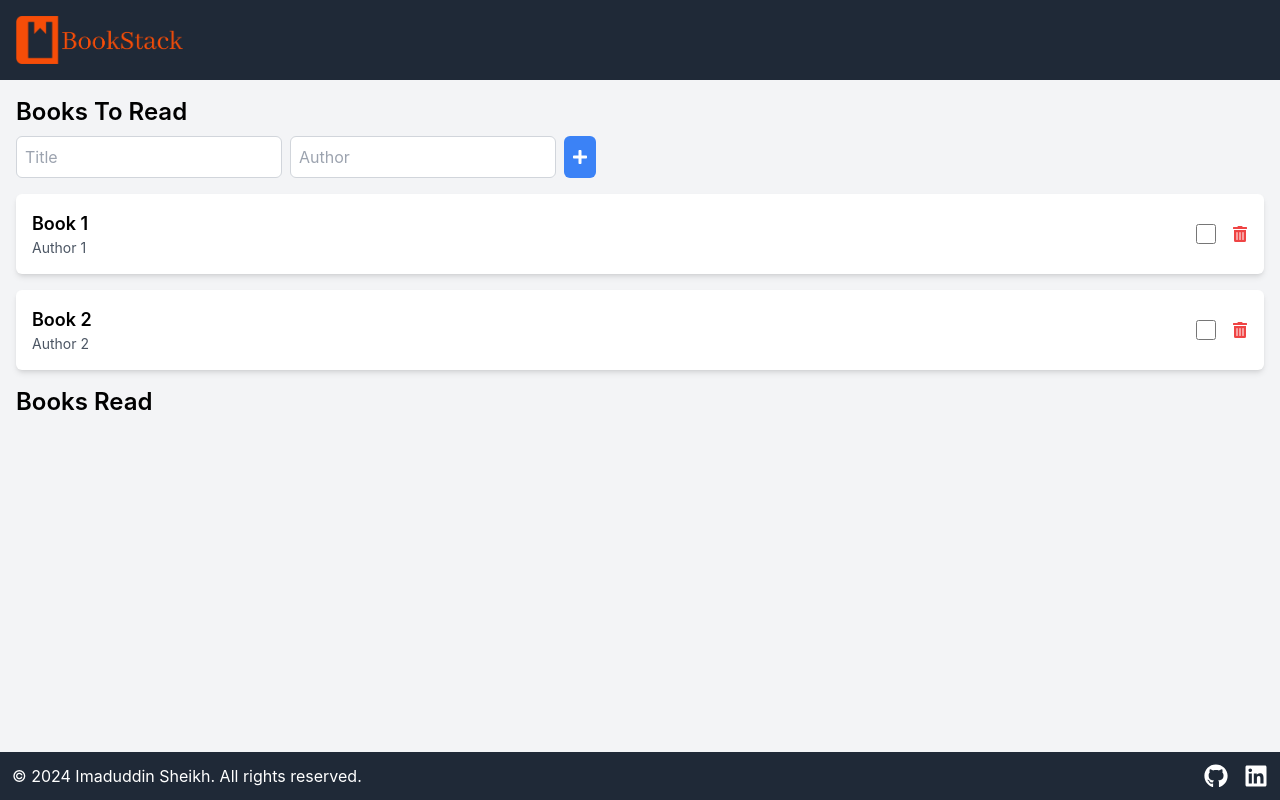
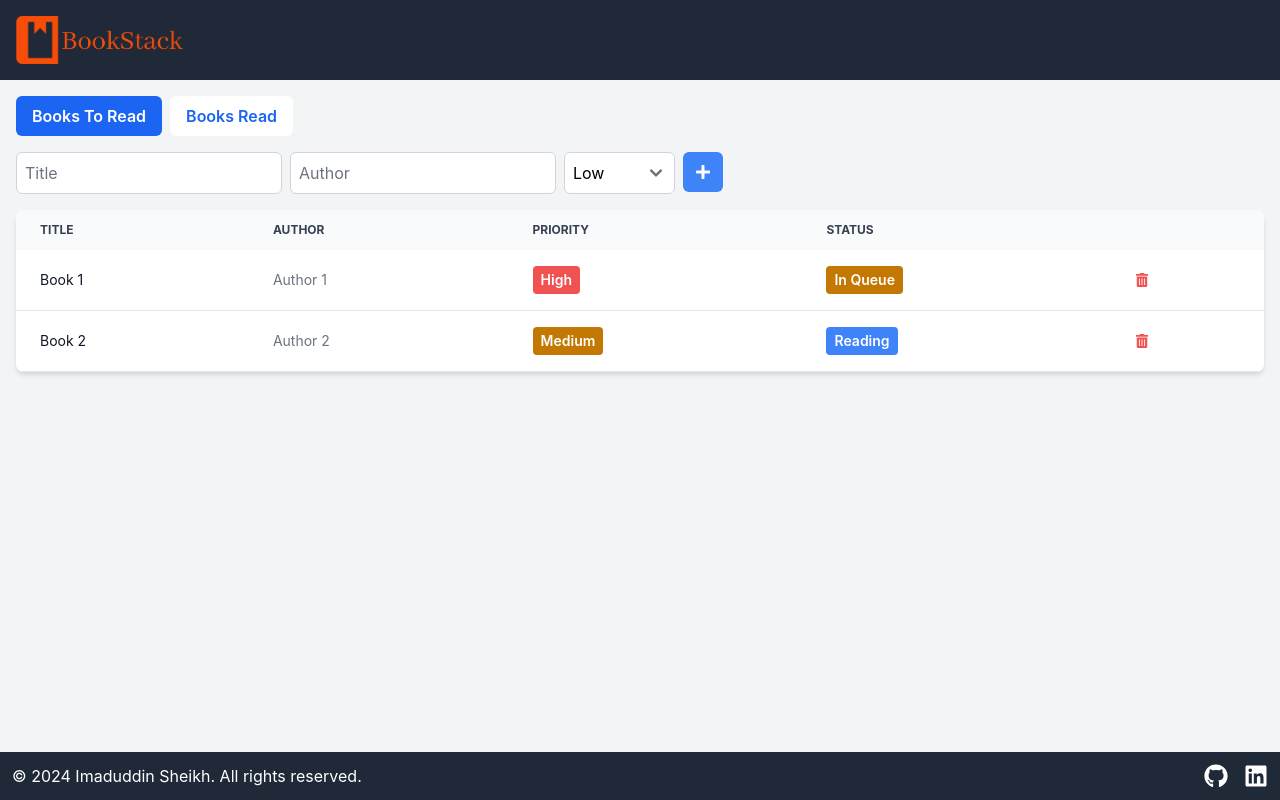
Before and after one commit to isheikh8492/BookStack, a React (Create React App) app in the folder bookstack_frontend/: page / in a window 1280 px wide. Built offline with nearby package versions, Linux system fonts and the light colour scheme.

Commit message:
frontend improvement

```diff
--- a/bookstack_frontend/package.json
+++ b/bookstack_frontend/package.json
@@ -6,6 +6,7 @@
     "@testing-library/jest-dom": "^5.17.0",
     "@testing-library/react": "^13.4.0",
     "@testing-library/user-event": "^13.5.0",
+    "flowbite": "^2.5.1",
     "react": "^18.3.1",
     "react-dom": "^18.3.1",
     "react-icons": "^5.3.0",
--- a/bookstack_frontend/src/App.js
+++ b/bookstack_frontend/src/App.js
@@ -2,6 +2,7 @@ import './App.css';
 import Navbar from './components/Navbar';
 import BookList from './components/BookList';
 import Footer from './components/Footer';
+import 'flowbite/dist/flowbite.min.css';
 
 function App() {
   return (
--- a/bookstack_frontend/src/components/BookItem.js
+++ b/bookstack_frontend/src/components/BookItem.js
@@ -1,26 +1,58 @@
 import React from "react";
 import { FaTrashAlt } from "react-icons/fa";
 
-function BookItem({ book, onDelete, onToggleRead }) {
+const statusColors = {
+  "In Queue": "bg-yellow-500",
+  Reading: "bg-blue-500",
+  Completed: "bg-green-500",
+};
+
+const priorityColors = {
+  Low: "bg-green-500",
+  Medium: "bg-yellow-500",
+  High: "bg-red-500",
+};
+
+function BookItem({ book, onDelete, onChangeStatus }) {
+  const cycleStatus = () => {
+    const statuses = ["In Queue", "Reading", "Completed"];
+    const currentIndex = statuses.indexOf(book.status);
+    const nextIndex = (currentIndex + 1) % statuses.length;
+    onChangeStatus(book.id, statuses[nextIndex]);
+  };
+
   return (
-    <div className="flex items-center justify-between p-4 bg-white shadow-md rounded-md mb-4">
-      <div>
-        <h3 className="text-lg font-semibold">{book.title}</h3>
-        <p className="text-sm text-gray-600">{book.author}</p>
-      </div>
-      <div className="flex items-center space-x-4">
-        <input
-          type="checkbox"
-          checked={book.isRead}
-          onChange={() => onToggleRead(book.id)}
-          className="form-checkbox h-5 w-5 text-blue-600"
-        />
+    <tr className="bg-white border-b dark:bg-gray-800 dark:border-gray-700 hover:bg-gray-50 dark:hover:bg-gray-600">
+      <td className="py-4 px-6 text-gray-900 whitespace-nowrap dark:text-white">
+        {book.title}
+      </td>
+      <td className="py-4 px-6">{book.author}</td>
+      <td className="py-4 px-6">
+        <span
+          className={`inline-block px-2 py-1 text-white text-sm font-semibold rounded ${
+            priorityColors[book.priority]
+          }`}
+        >
+          {book.priority}
+        </span>
+      </td>
+      <td className="py-4 px-6">
+        <span
+          onClick={cycleStatus}
+          className={`inline-block px-2 py-1 text-white text-sm font-semibold rounded cursor-pointer transition-transform transform hover:scale-105 ${
+            statusColors[book.status]
+          }`}
+        >
+          {book.status}
+        </span>
+      </td>
+      <td className="py-4 px-6 text-right">
         <FaTrashAlt
-          className="text-red-500 cursor-pointer"
+          className="text-red-500 cursor-pointer hover:scale-105 transition-transform"
           onClick={() => onDelete(book.id)}
         />
-      </div>
-    </div>
+      </td>
+    </tr>
   );
 }
 
--- a/bookstack_frontend/src/components/BookList.js
+++ b/bookstack_frontend/src/components/BookList.js
@@ -1,84 +1,146 @@
 import React, { useState } from "react";
-import BookItem from "./BookItem";
+import BookTable from "./BookTable";
 import { FaPlus } from "react-icons/fa";
 
 function BookList() {
   const [books, setBooks] = useState([
-    // Example books, you can start with an empty array
-    { id: 1, title: "Book 1", author: "Author 1", isRead: false },
-    { id: 2, title: "Book 2", author: "Author 2", isRead: false },
+    {
+      id: 1,
+      title: "Book 1",
+      author: "Author 1",
+      isRead: false,
+      priority: "High",
+      status: "In Queue",
+    },
+    {
+      id: 2,
+      title: "Book 2",
+      author: "Author 2",
+      isRead: true,
+      priority: "Medium",
+      status: "Reading",
+    },
   ]);
-
-  const [newBook, setNewBook] = useState({ title: "", author: "" });
+  const [newBook, setNewBook] = useState({
+    title: "",
+    author: "",
+    priority: "Low",
+    status: "In Queue",
+  });
+  const [activeTab, setActiveTab] = useState("toRead");
+  const [sortField, setSortField] = useState("title");
+  const [sortOrder, setSortOrder] = useState("asc");
 
   const addBook = () => {
     setBooks([...books, { id: Date.now(), ...newBook, isRead: false }]);
-    setNewBook({ title: "", author: "" });
+    setNewBook({ title: "", author: "", priority: "Low", status: "In Queue" });
   };
 
   const deleteBook = (id) => {
     setBooks(books.filter((book) => book.id !== id));
   };
 
-  const toggleRead = (id) => {
+  const changeStatus = (id, newStatus) => {
     setBooks(
       books.map((book) =>
-        book.id === id ? { ...book, isRead: !book.isRead } : book
+        book.id === id ? { ...book, status: newStatus } : book
       )
     );
   };
 
+  const sortBooks = (books) => {
+    return books.sort((a, b) => {
+      const aValue = a[sortField].toLowerCase();
+      const bValue = b[sortField].toLowerCase();
+
+      if (sortOrder === "asc") {
+        return aValue > bValue ? 1 : -1;
+      } else {
+        return aValue < bValue ? 1 : -1;
+      }
+    });
+  };
+
+  const filteredBooks =
+    activeTab === "toRead"
+      ? books.filter((book) => book.status !== "Completed")
+      : books.filter((book) => book.status === "Completed");
+
   return (
     <div className="container mx-auto p-4">
+      {/* Tabs */}
+      <div className="flex mb-4">
+        <button
+          className={`px-4 py-2 mr-2 font-semibold ${
+            activeTab === "toRead"
+              ? "text-white bg-blue-600"
+              : "text-blue-600 bg-white"
+          } rounded-md`}
+          onClick={() => setActiveTab("toRead")}
+        >
+          Books To Read
+        </button>
+        <button
+          className={`px-4 py-2 font-semibold ${
+            activeTab === "read"
+              ? "text-white bg-blue-600"
+              : "text-blue-600 bg-white"
+          } rounded-md`}
+          onClick={() => setActiveTab("read")}
+        >
+          Books Read
+        </button>
+      </div>
+
+      {/* Input for adding a new book */}
+      {activeTab === "toRead" && (
         <div className="mb-4">
-        <h2 className="text-2xl font-semibold mb-2">Books To Read</h2>
           <div className="flex space-x-2 mb-4">
             <input
               type="text"
               placeholder="Title"
               value={newBook.title}
-            onChange={(e) => setNewBook({ ...newBook, title: e.target.value })}
+              onChange={(e) =>
+                setNewBook({ ...newBook, title: e.target.value })
+              }
               className="p-2 border border-gray-300 rounded-md"
             />
             <input
               type="text"
               placeholder="Author"
               value={newBook.author}
-            onChange={(e) => setNewBook({ ...newBook, author: e.target.value })}
+              onChange={(e) =>
+                setNewBook({ ...newBook, author: e.target.value })
+              }
               className="p-2 border border-gray-300 rounded-md"
             />
+            <select
+              value={newBook.priority}
+              onChange={(e) =>
+                setNewBook({ ...newBook, priority: e.target.value })
+              }
+              className="p-2 border border-gray-300 rounded-md"
+            >
+              <option value="Low">Low</option>
+              <option value="Medium">Medium</option>
+              <option value="High">High</option>
+            </select>
             <button
               onClick={addBook}
-            className="bg-blue-500 text-white p-2 rounded-md hover:bg-blue-600"
+              className="bg-blue-500 text-white p-2 rounded-md hover:bg-blue-600 w-10 h-10 flex items-center justify-center"
             >
               <FaPlus />
             </button>
           </div>
-        {books
-          .filter((book) => !book.isRead)
-          .map((book) => (
-            <BookItem
-              key={book.id}
-              book={book}
+        </div>
+      )}
+
+      {/* Table to display books */}
+      <BookTable
+        books={sortBooks(filteredBooks)}
         onDelete={deleteBook}
-              onToggleRead={toggleRead}
+        onChangeStatus={changeStatus}
       />
-          ))}
-      </div>
-
-      <div>
-        <h2 className="text-2xl font-semibold mb-2">Books Read</h2>
-        {books
-          .filter((book) => book.isRead)
-          .map((book) => (
-            <BookItem
-              key={book.id}
-              book={book}
-              onDelete={deleteBook}
-              onToggleRead={toggleRead}
-            />
-          ))}
-      </div>
     </div>
   );
 }
--- /dev/null
+++ b/bookstack_frontend/src/components/BookTable.js
@@ -0,0 +1,40 @@
+import React from "react";
+import BookItem from "./BookItem";
+
+function BookTable({ books, onDelete, onChangeStatus }) {
+  return (
+    <div className="overflow-x-auto relative shadow-md sm:rounded-lg">
+      <table className="w-full text-sm text-left text-gray-500 dark:text-gray-400">
+        <thead className="text-xs text-gray-700 uppercase bg-gray-50 dark:bg-gray-700 dark:text-gray-400">
+          <tr>
+            <th scope="col" className="py-3 px-6">
+              Title
+            </th>
+            <th scope="col" className="py-3 px-6">
+              Author
+            </th>
+            <th scope="col" className="py-3 px-6">
+              Priority
+            </th>
+            <th scope="col" className="py-3 px-6">
+              Status
+            </th>
+            <th scope="col" className="py-3 px-6"></th>
+          </tr>
+        </thead>
+        <tbody>
+          {books.map((book) => (
+            <BookItem
+              key={book.id}
+              book={book}
+              onDelete={onDelete}
+              onChangeStatus={onChangeStatus}
+            />
+          ))}
+        </tbody>
+      </table>
+    </div>
+  );
+}
+
+export default BookTable;
```
Also changed, not shown: bookstack_frontend/src/index.css (line endings or trailing spaces), 1 other file (tests, documents, lock files or other folders). Lines whose indentation alone changed are shown as unchanged.
